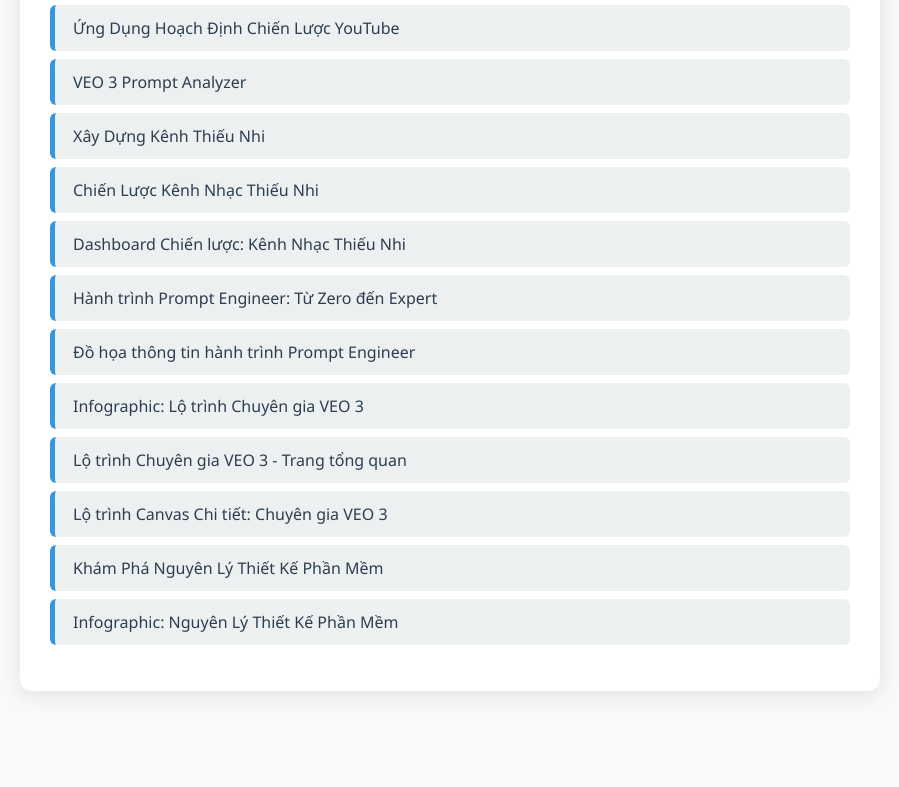
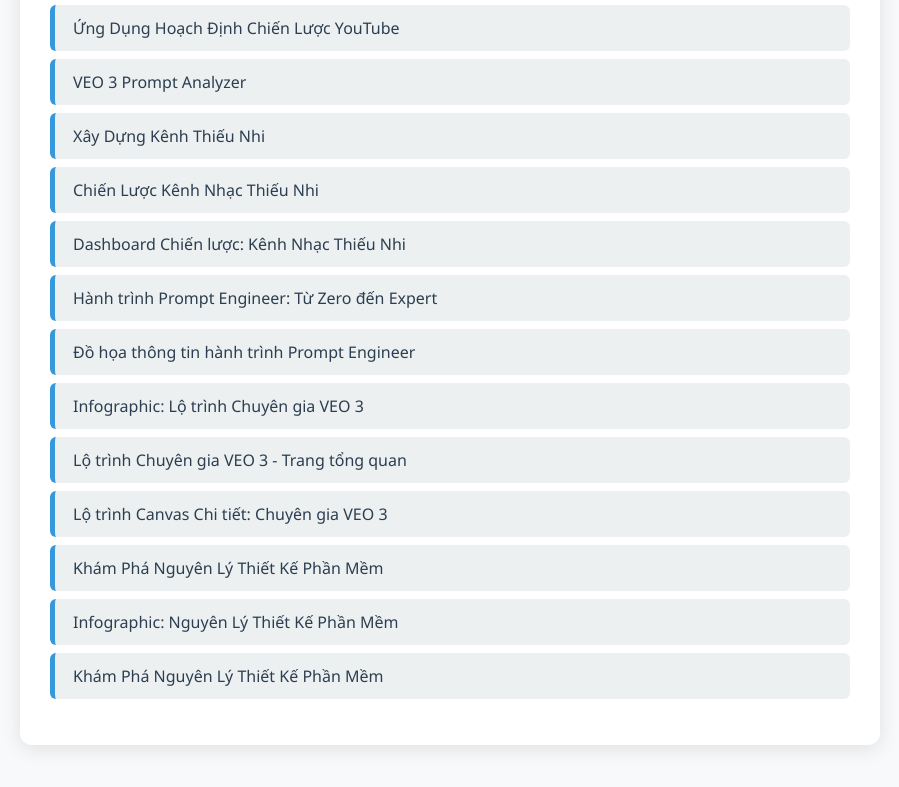
Before and after one commit to kaivnit/me, a plain HTML site: page general.html in a window 1280 px wide. Shown: the part 969-1756 px from the top of the page, without its empty margins (190-1089 px from the left). Before the commit the page ends 1708 px from the top, so only its background shows below. Drawn offline with Linux system fonts and the light colour scheme.

Commit message:
Update general.html

```diff
--- a/general.html
+++ b/general.html
@@ -78,6 +78,7 @@
             <li><a href="lo-trinh-canvas-chi-tiet-chuyen-gia-veo-3.html">Lộ trình Canvas Chi tiết: Chuyên gia VEO 3</a></li>
             <li><a href="thiet-ke-phan-mem.html">Khám Phá Nguyên Lý Thiết Kế Phần Mềm</a></li>
             <li><a href="infographic-nguyen-ly-thiet-ke-phan-mem.html">Infographic: Nguyên Lý Thiết Kế Phần Mềm</a></li>
+            <li><a href="kham-pha-cac-nguyen-ly-thiet-ke-phan-mem.html">Khám Phá Nguyên Lý Thiết Kế Phần Mềm</a></li>
         </ul>
     </div>
 </body>
```
